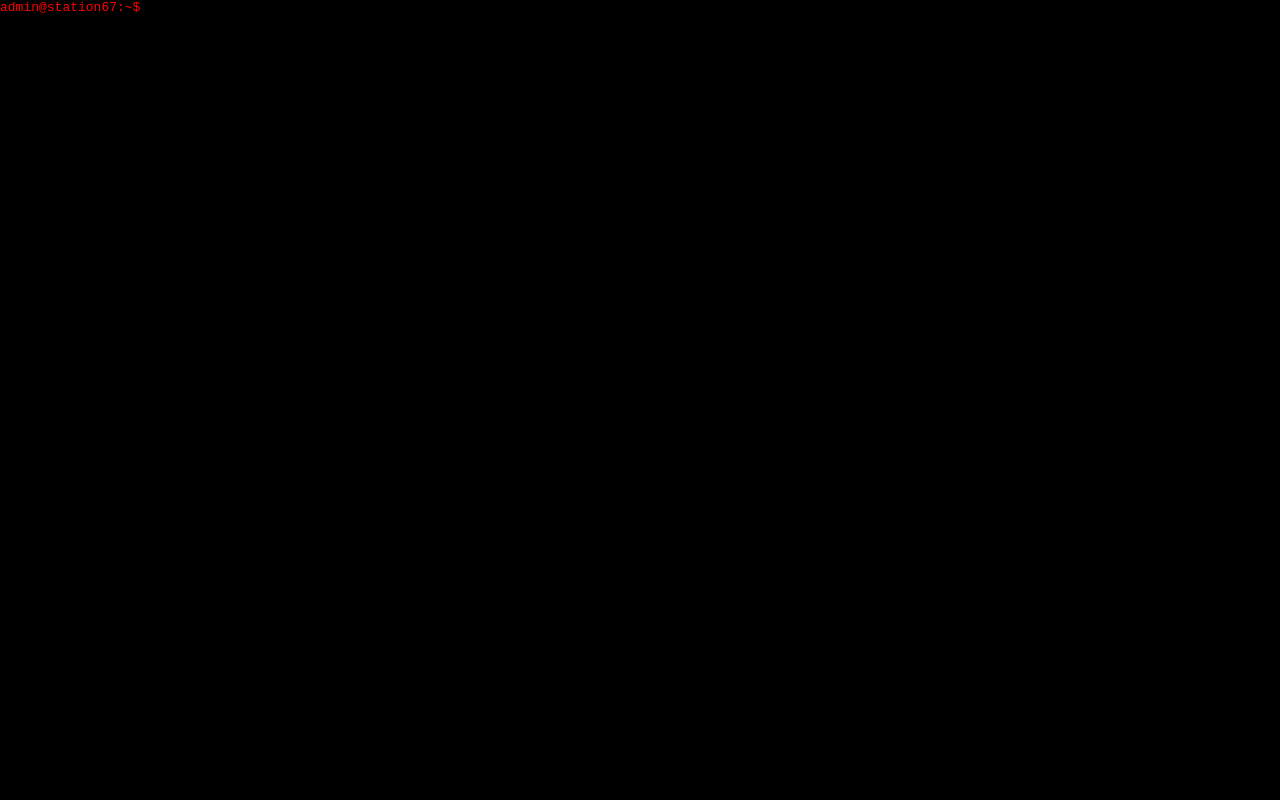
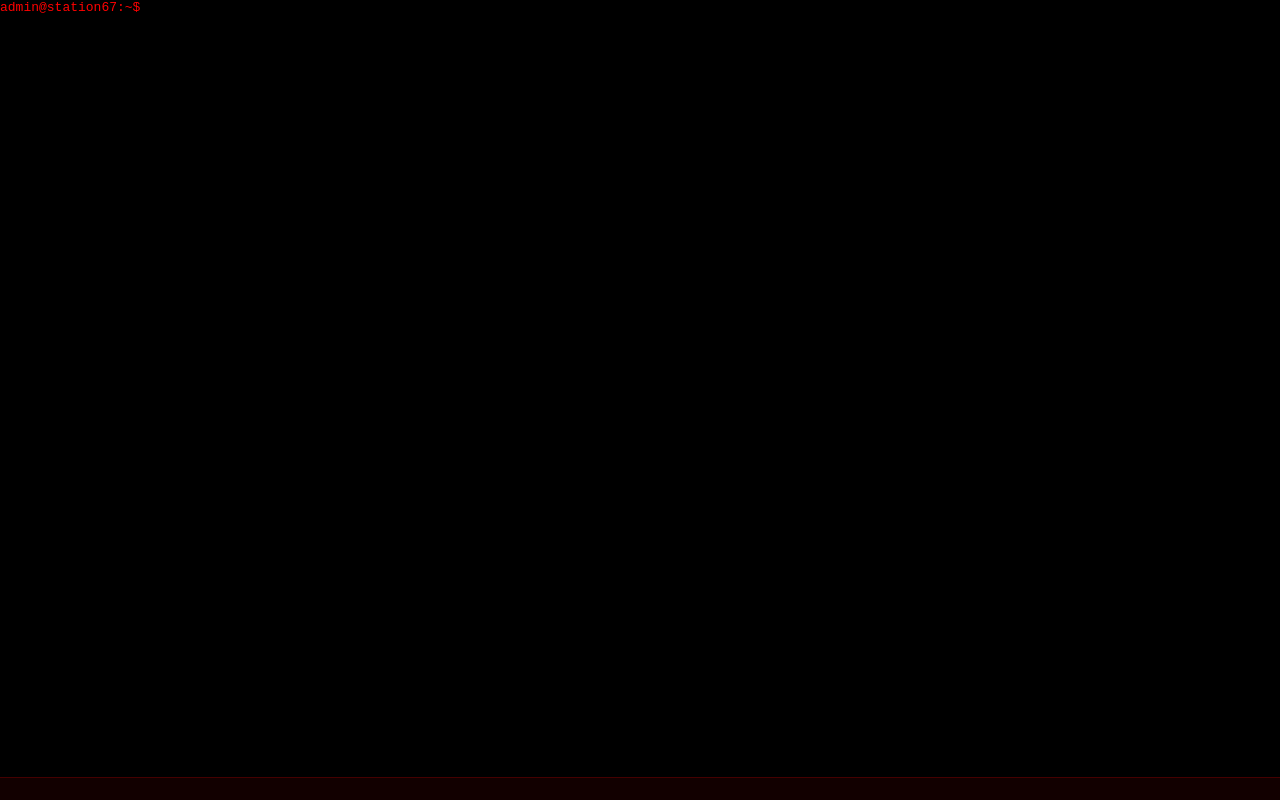
Before and after one commit to xxeisenberg/3am, a plain HTML site: page index.html in a window 1280 px wide. Drawn offline with Linux system fonts and the light colour scheme.

Commit message:
Finally got the bar at bottom

```diff
--- a/style.css
+++ b/style.css
@@ -9,12 +9,35 @@ body {
     color: red;
     height: 100vh;
     width: 100vw;
+    overflow: hidden;
 }
 
 .output {
     color: rgba(225, 0, 0, 0.8);
 }
 
+.term {
+    height: 100vh;
+    width: 100vw;
+    display: flex;
+    flex-direction: column;
+}
+
+#body {
+    flex: 1;
+    overflow-y: auto;
+    word-break: break-all;
+}
+
 .status {
-
+    flex-shrink: 0;
+    height: 22px;
+    line-height: 22px;
+    background: #120000;
+    border-top: 1px solid #440000;
+    display: flex;
+    justify-content: space-between;
+    font-size: 12px;
+    user-select: none;
+    font-weight: bold;
 }
```
